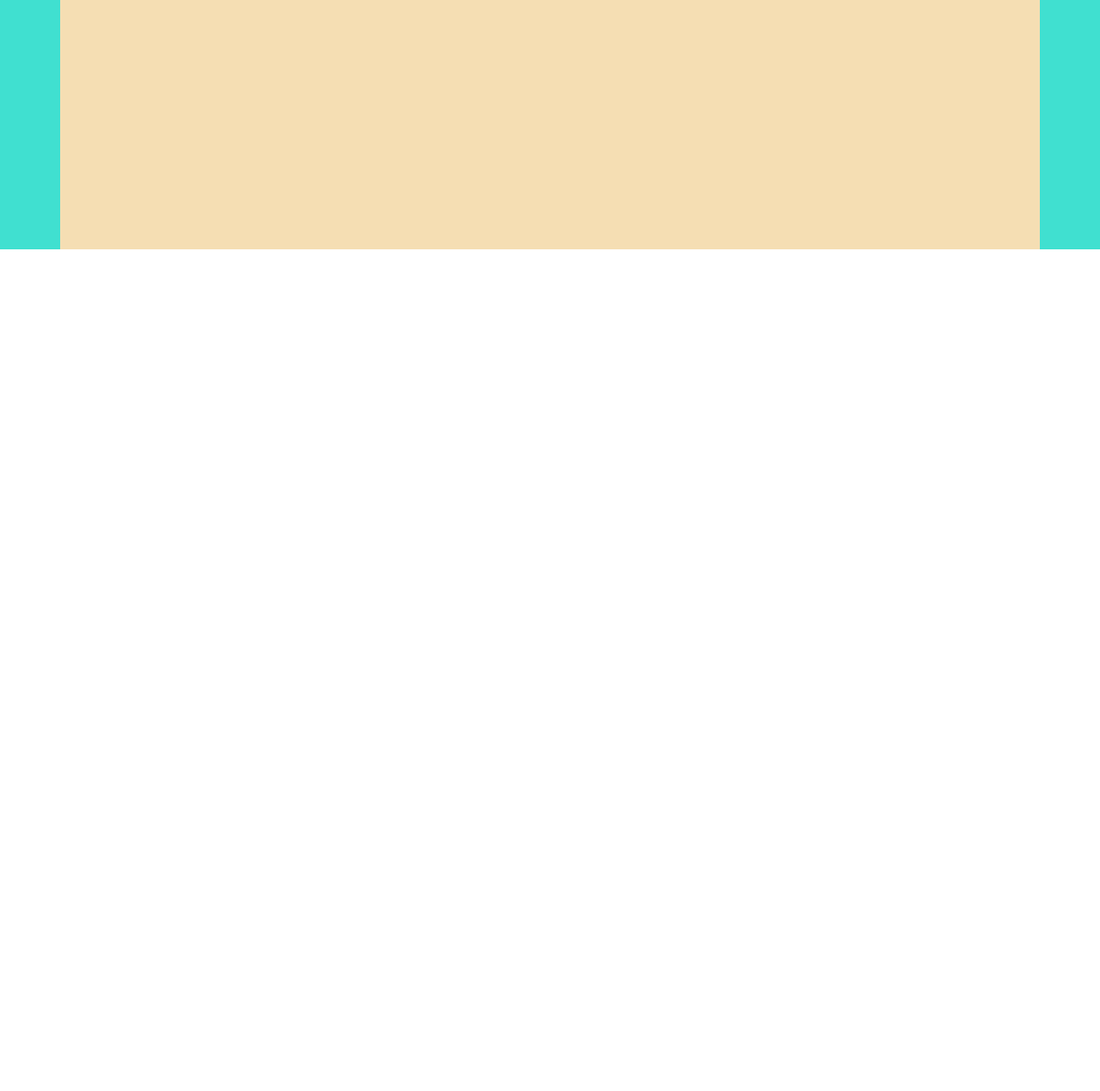
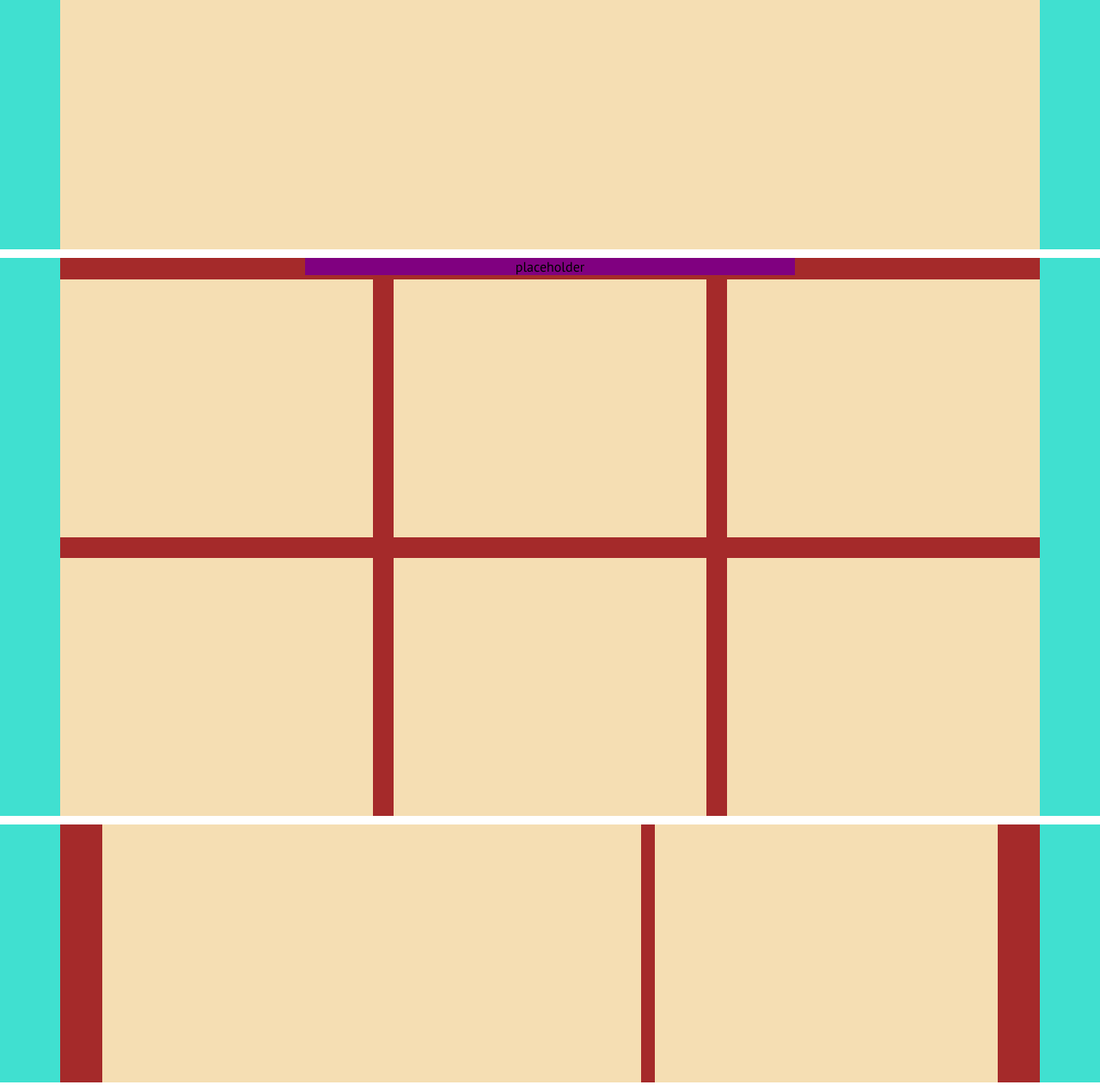
Before and after one commit to SalvatoreCapano/htmlcss-responsive-layout, a plain HTML site: page index.html in a window 1280 px wide. Shown: the part 1725-2994 px from the top of the page at 86% size. Before the commit the page ends 2025 px from the top, so only its background shows below. Drawn offline with Linux system fonts and the light colour scheme.

Commit message:
-Agg. Sezione Benefits -Agg. Sezione About

```diff
--- a/css/style.css
+++ b/css/style.css
@@ -109,6 +109,20 @@ main {
     width: 100%;
 }
 
+/* --- Benefits Section --- */
+#benefitsSection .flexRow {
+    gap: 1.5rem;
+    flex-wrap: wrap;
+}
+
+/* --- About Section --- */
+#aboutSection .container{
+    flex-wrap: wrap;
+    justify-content: center;
+    gap: 1rem;
+}
+
+
 
 /* temp */
 section {
@@ -147,6 +161,14 @@ section {
         width: 40%;
         background-color: teal;
     }
+
+    #aboutSection .col:first-child {
+        width: 55%;
+    }
+
+    #aboutSection .col:last-child {
+        width: 35%;
+    }
 }
 
 /* Visualizzazione Desktop */
--- a/index.html
+++ b/index.html
@@ -81,9 +81,34 @@
                     <div class="col"></div>
                     <div class="col"></div>
                     <div class="col"></div>
+                </div> <!-- /flexCol-->
+            </div>
+        </section> <!-- /testimonialsSection-->
+
+        <section id="benefitsSection">
+            <div class="container">
+                <div class="placeholder">placeholder</div>
+                <div class="flexRow">
+                    <div class="col"></div>
+                    <div class="col"></div>
+                    <div class="col"></div>
+                    <div class="col"></div>
+                    <div class="col"></div>
+                    <div class="col"></div>
                 </div>
             </div>
-        </section> <!-- /testimonialsSection-->
+        </section> <!-- /benefitsSection-->
+
+        <section id="aboutSection">
+            <div class="container flexRow">
+                <div class="col">
+
+                </div>
+                <div class="col">
+
+                </div>
+            </div>
+        </section> <!-- /aboutSection-->
 
     </main>
 
```
